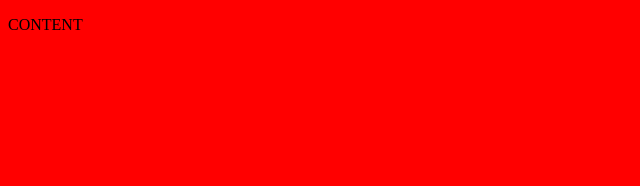
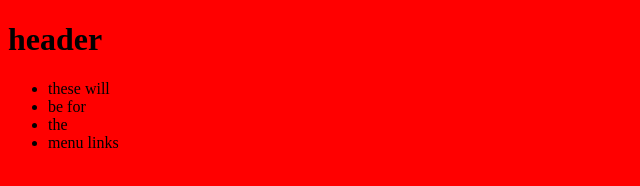
Before and after one commit to j-shaw15/project_1_practice, a plain HTML site: page index.html in a window 1280 px wide. Shown: the whole page, without its empty margins (0-640 px from the left). Drawn offline with Linux system fonts and the light colour scheme.

Commit message:
initial commit

```diff
--- a/index.html
+++ b/index.html
@@ -10,10 +10,36 @@
     <title>Boiler Plate</title>
 
  </head>
+    <body>
+      <div id='container'>
+        <header id="header">
+            <h1>header</h1>
+        </header>
 
-    <body>
+        <nav id="nav">
+            <ul class='menu'>
+                <li>these will</li>
+                <li>be for</li>
+                <li>the</li>
+                <li>menu links</li>
+            </ul>
+        </nav>
 
-        <p>CONTENT</p>
+         <div id='middle-wrapper'>
+           <div id='main-content-wrapper'>
+               <section class='image-content'>
+
+               </section>
+           </div>
+<!--end of main-content-wrapper-->
+         </div>
+<!--end of middle-wrapper-->
+       </div>
+<!--End of container-->
+
+
+
+
 
     <script src="js/main.js"></script>
     </body>
```
